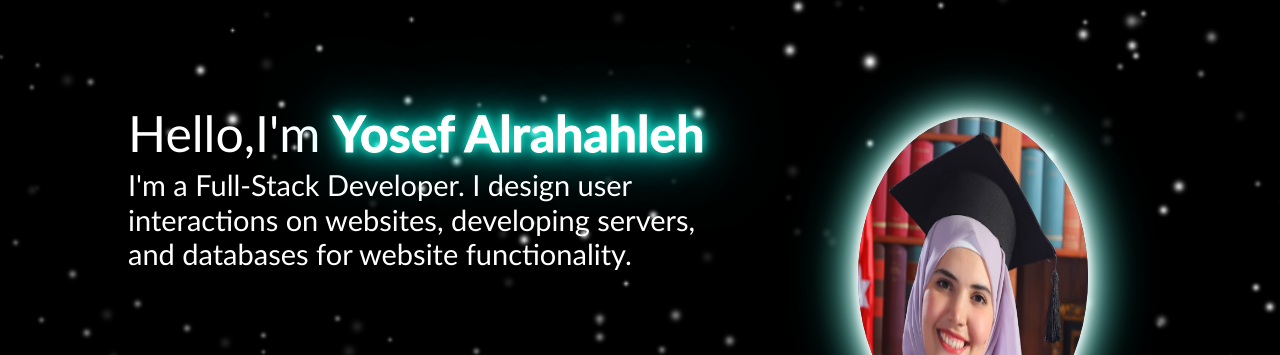
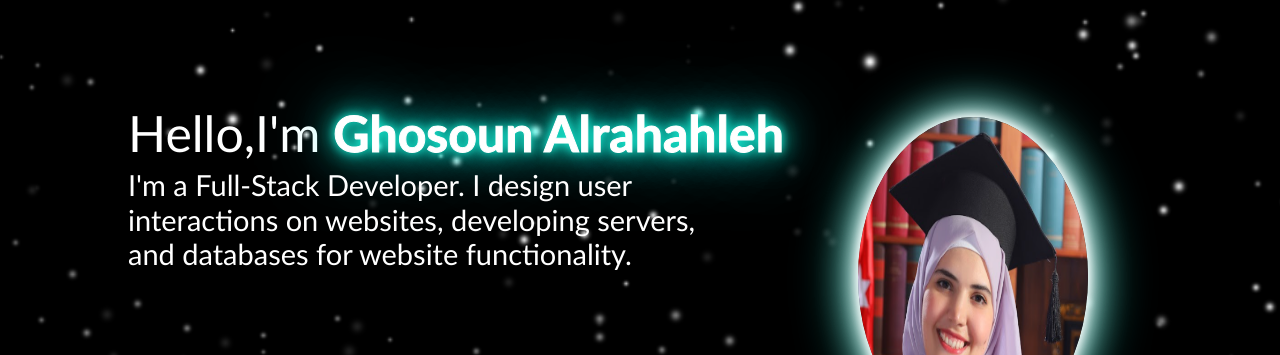
Before and after one commit to ghosounalrahahleh/FirstProject, a plain HTML site: page index.html in a window 1280 px wide. Shown: the part 123-478 px from the top of the page. Drawn offline with nearby package versions, Linux system fonts and the light colour scheme.

Commit message:
test git

```diff
--- a/index.html
+++ b/index.html
@@ -33,7 +33,7 @@
       <!-- start of home section -->
       <section class="home" id="go-home">
         <div>
-          <h1>Hello,I'm <span> Yosef Alrahahleh</span></h1>
+          <h1>Hello,I'm <span> Ghosoun Alrahahleh</span></h1>
           <h2>
             I'm a Full-Stack Developer. I design user interactions on websites,
             developing servers, and databases for website functionality.
```
